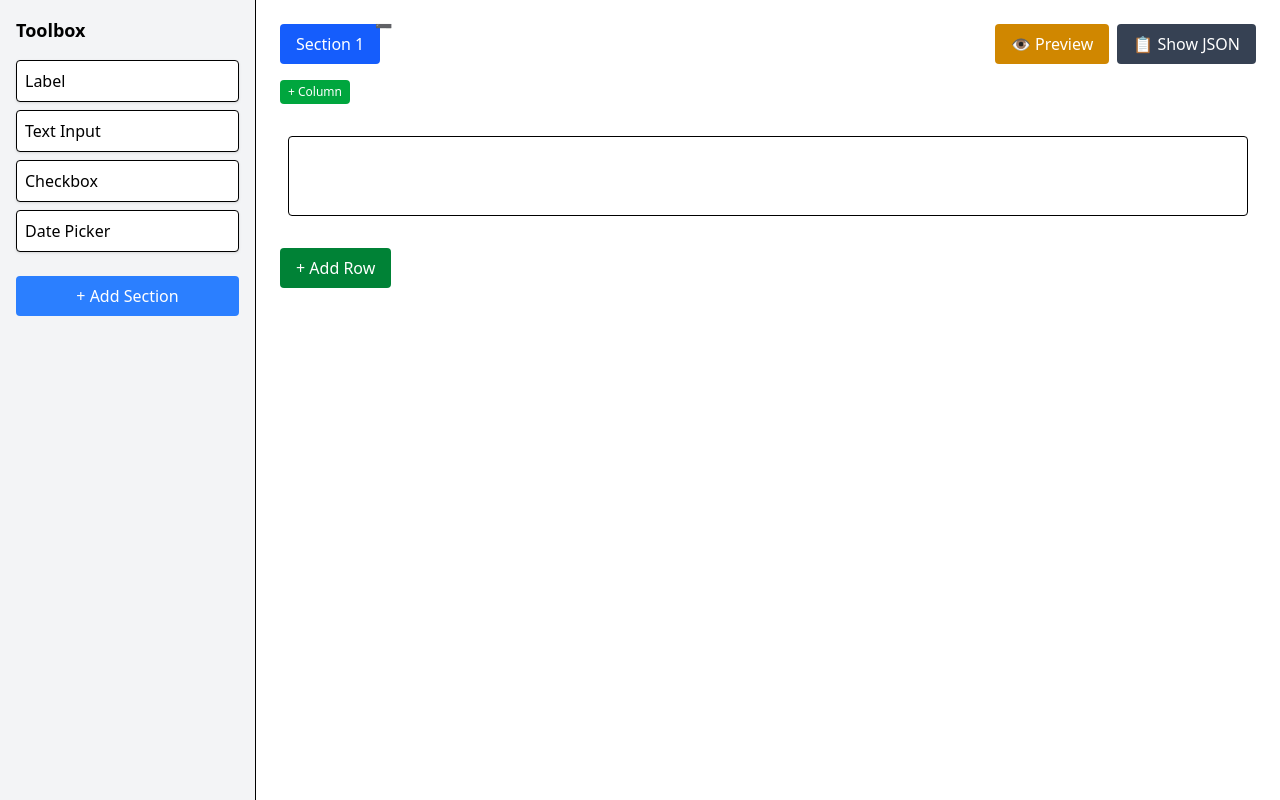
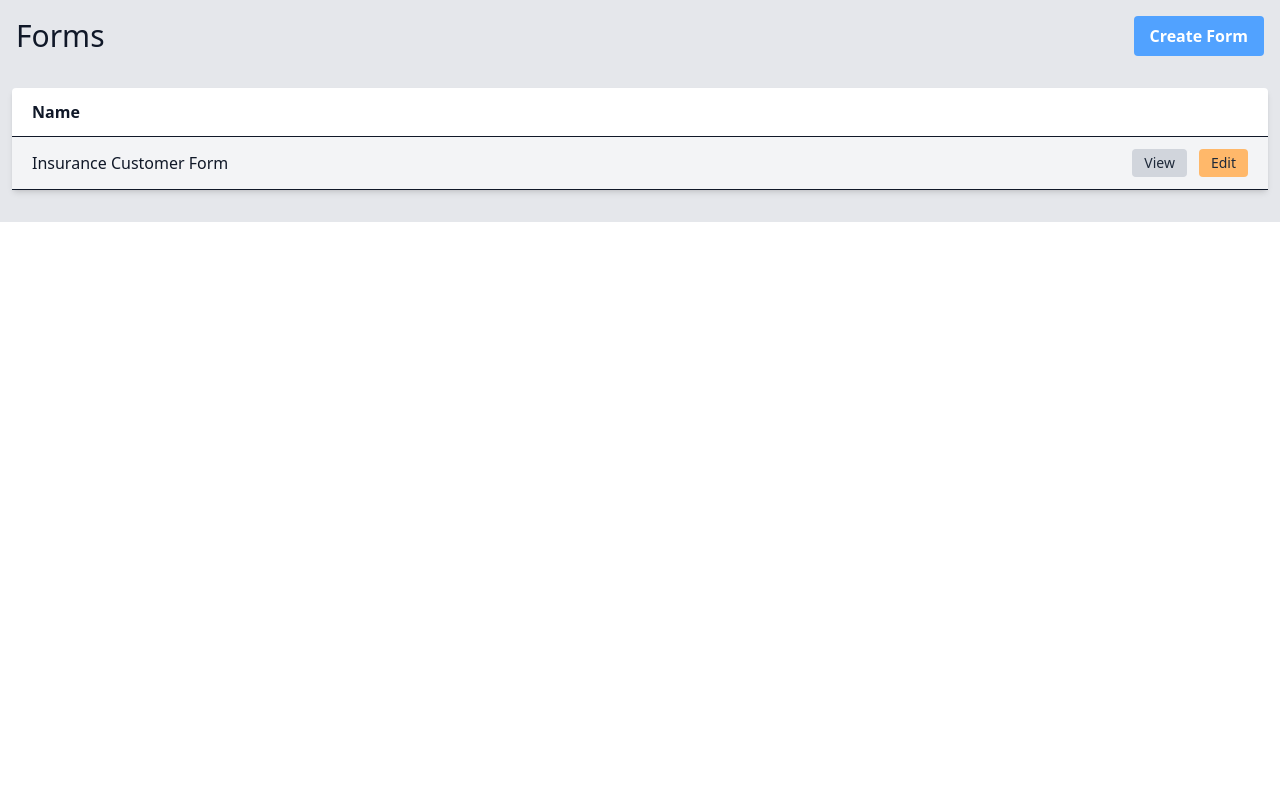
Before and after one commit to akshay-at-bluepineapple/form-builder-ui, a React (Vite) app: page / in a window 1280 px wide. Built offline with nearby package versions, Linux system fonts and the light colour scheme.

Commit message:
Routes added

```diff
--- a/package.json
+++ b/package.json
@@ -15,7 +15,8 @@
     "@dnd-kit/utilities": "^3.2.2",
     "@tailwindcss/vite": "^4.1.7",
     "react": "^19.1.0",
-    "react-dom": "^19.1.0"
+    "react-dom": "^19.1.0",
+    "react-router-dom": "^7.6.0"
   },
   "devDependencies": {
     "@eslint/js": "^9.25.0",
--- a/src/App.jsx
+++ b/src/App.jsx
@@ -1,12 +1,13 @@
 import React from 'react';
-import FormBuilder from "./components/FormBuilder"
+import { BrowserRouter as Router } from 'react-router-dom';
+import AppRoutes from './routes/AppRoutes';
+
 function App() {
-
   return (
-    <>
-      <FormBuilder />
-    </>
-  )
+    <Router>
+      <AppRoutes />
+    </Router>
+  );
 }
 
-export default App
+export default App;
--- a/src/components/FormBuilder.jsx
+++ b/src/components/FormBuilder.jsx
@@ -6,24 +6,36 @@ import DroppableColumn from './DroppableColumn';
 import DraggableField from './DraggableField';
 import FieldEditorModal from './FieldEditorModal';
 import JsonModal from './JsonModal';
+import { useLocation } from 'react-router-dom';
 
 export default function FormBuilder() {
-    const [sections, setSections] = useState([
-        {
-            id: 'section-1',
-            name: 'Section 1',
-            collapsed: false,
-            rows: [{
-                id: 'row-1',
-                columns: [{ id: 'col-1', fields: [] }]
-            }]
-        },
-    ]);
-    const [activeSection, setActiveSection] = useState('section-1');
+    const location = useLocation();
+    const isPreview = location.state?.preview;
+    const formData = location.state?.form || {};
+    const [sections, setSections] = useState(formData.sections || []);
+
+    // const [sections, setSections] = useState([
+    //     {
+    //         id: 'section-1',
+    //         name: 'Section 1',
+    //         collapsed: false,
+    //         rows: [{
+    //             id: 'row-1',
+    //             columns: [{ id: 'col-1', fields: [] }]
+    //         }]
+    //     },
+    // ]);
+    // const [activeSection, setActiveSection] = useState('section-1');
+    const [activeSection, setActiveSection] = useState(() => {
+        return formData.sections && formData.sections.length > 0
+            ? formData.sections[0].id
+            : null;
+    });
+
     const [draggedToolboxField, setDraggedToolboxField] = useState(null);
     const [editingField, setEditingField] = useState(null);
     const [showJson, setShowJson] = useState(false);
-    const [previewMode, setPreviewMode] = useState(false);
+    const [previewMode, setPreviewMode] = useState(isPreview || false);
     const [editingSectionId, setEditingSectionId] = useState(null);
     const [tempSectionName, setTempSectionName] = useState('');
 
@@ -167,6 +179,12 @@ export default function FormBuilder() {
         );
     };
 
+    React.useEffect(() => {
+        if (sections.length > 0 && !sections.find(s => s.id === activeSection)) {
+            setActiveSection(sections[0].id);
+        }
+    }, [sections, activeSection]);
+
     return (
         <div className="flex h-screen">
             <Toolbox
@@ -197,14 +215,14 @@ export default function FormBuilder() {
                                     onClick={() => setActiveSection(section.id)}
                                     onDoubleClick={() => {
                                         setEditingSectionId(section.id);
-                                        setTempSectionName(section.name);
+                                        setTempSectionName(section.section_name);
                                     }}
                                     className={`px-4 py-2 rounded ${section.id === activeSection
                                         ? 'bg-blue-600 text-white'
                                         : 'bg-gray-200 text-gray-800'
                                         }`}
                                 >
-                                    {section.name}
+                                    {section.section_name}
                                 </button>
                             )}
                             <button
@@ -314,18 +332,18 @@ export default function FormBuilder() {
                     <div className="space-y-6">
                         {sections.map(section => (
                             <div key={section.id} className="bg-white p-4 rounded shadow border">
-                                <h2 className="font-bold mb-2">{section.name}</h2>
+                                <h2 className="font-bold mb-2">{section.section_name}</h2>
                                 {!section.collapsed && section.rows.map(row => (
                                     <div key={row.id} className="flex gap-4 mb-4">
                                         {row.columns.map(col => (
                                             <div key={col.id} className="w-1/3 space-y-3">
                                                 {col.fields.map(field => (
                                                     <div key={field.id}>
-                                                        <label className="block font-medium">{field.label}</label>
-                                                        {field.type === 'text' && <input placeholder={field.placeholder} className="border p-1 rounded w-full" />}
-                                                        {field.type === 'label' && <div>{field.label}</div>}
-                                                        {field.type === 'checkbox' && <input type="checkbox" />}
-                                                        {field.type === 'date' && <input type="date" className="border p-1 rounded" />}
+                                                        <label className="block font-medium">{field.config.label}</label>
+                                                        {field.config.field_type === 'text' && <input placeholder={field.config.placeholder} className="border p-1 rounded w-full" />}
+                                                        {field.config.field_type === 'label' && <div>{field.config.label}</div>}
+                                                        {field.config.field_type === 'checkbox' && <input type="checkbox" />}
+                                                        {field.config.field_type === 'date' && <input type="date" className="border p-1 rounded" />}
                                                     </div>
                                                 ))}
                                             </div>
--- /dev/null
+++ b/src/components/FormListing.jsx
@@ -0,0 +1,174 @@
+import React from 'react';
+import { useNavigate } from 'react-router-dom';
+
+function FormListing() {
+    const navigate = useNavigate();
+    const [forms, setForms] = React.useState([]);
+
+    const [users, setUsers] = React.useState([
+        { name: 'Insurance User Form' },
+        { name: 'Policy Holder Form' },
+        { name: 'Insurance Customer Form' },
+        { name: 'Policy Management Form' },
+        { name: 'Policy Update Form' },
+    ]);
+
+    React.useEffect(() => {
+        const sampleForms = [
+            {
+                form_name: "Insurance Customer Form",
+                submit_api_route: "/api/forms/insurance-customer/submit/",
+                sections: [
+                    {
+                        section_name: "Personal Details",
+                        is_collapsable: true,
+                        section_order: 1,
+                        rows: [
+                            {
+                                row_name: "Basic Info",
+                                row_order: 1,
+                                columns: [
+                                    {
+                                        column_name: "Full Name Column", // add if needed
+                                        column_order: 1,
+                                        fields: [
+                                            {
+                                                config: {
+                                                    field_type: "text",
+                                                    label: "Full Name",
+                                                    placeholder: "Enter full name",
+                                                    required: true
+                                                }
+                                            }
+                                        ]
+                                    },
+                                    {
+                                        column_name: "DOB Column",
+                                        column_order: 2,
+                                        fields: [
+                                            {
+                                                config: {
+                                                    field_type: "date",
+                                                    label: "Date of Birth",
+                                                    placeholder: "Select your date of birth",
+                                                    required: true
+                                                }
+                                            }
+                                        ]
+                                    },
+                                    {
+                                        column_name: "Empty Column",
+                                        column_order: 3,
+                                        fields: []
+                                    }
+                                ]
+                            }
+                        ]
+                    },
+                    {
+                        section_name: "Contact Details",
+                        is_collapsable: false,
+                        section_order: 2,
+                        rows: [
+                            {
+                                row_name: "Email & Phone",
+                                row_order: 1,
+                                columns: [
+                                    {
+                                        column_name: "Email Column",
+                                        column_order: 1,
+                                        fields: [
+                                            {
+                                                config: {
+                                                    field_type: "email",
+                                                    label: "Email",
+                                                    placeholder: "Enter email"
+                                                }
+                                            }
+                                        ]
+                                    },
+                                    {
+                                        column_name: "Phone Column",
+                                        column_order: 2,
+                                        fields: [
+                                            {
+                                                config: {
+                                                    field_type: "tel",
+                                                    label: "Phone",
+                                                    placeholder: "Enter phone number"
+                                                }
+                                            }
+                                        ]
+                                    },
+                                    {
+                                        column_name: "Empty Column",
+                                        column_order: 3,
+                                        fields: []
+                                    }
+                                ]
+                            }
+                        ]
+                    }
+                ]
+            },
+        ];
+
+        setForms(sampleForms);
+    }, []);
+    // useEffect(() => {
+    //     axios.get('http://localhost:8000/forms/')
+    //         .then(response => {
+    //             setForms(response.data);
+    //         })
+    //         .catch(error => {
+    //             console.error("Error fetching forms:", error);
+    //         });
+    // }, []);
+
+    return (
+
+        <div className="text-gray-900 bg-gray-200">
+            <div className="p-4 flex justify-between items-center">
+                <h1 className="text-3xl">
+                    Forms
+                </h1>
+                <button onClick={() => navigate('/forms/new')}
+                    className="bg-blue-400 hover:bg-blue-500 text-white font-semibold py-2 px-4 rounded transition">
+                    Create Form
+                </button>
+            </div>
+            <div className="px-3 py-4 flex justify-center">
+                <table className="w-full text-md bg-white shadow-md rounded mb-4">
+                    <tbody>
+                        <tr className="border-b">
+                            <th className="text-left p-3 px-5">Name</th>
+                            <th></th>
+                        </tr>
+                        {forms.map((form, index) => (
+                            <tr key={form.formId} className="border-b bg-gray-100 hover:bg-blue-50 transition">
+
+                                <td className="p-3 px-5"><input type="text" value={form.form_name} className="bg-transparent" /></td>
+
+                                <td className="p-3 px-5 flex justify-end space-x-3">
+
+                                    <button type="button"
+                                        onClick={() => navigate(`/forms/${index}/edit`, { state: { preview: true, form } })}
+                                        className="text-sm bg-gray-300 hover:bg-gray-400 text-gray-800 py-1 px-3 rounded focus:outline-none focus:shadow-outline transition"
+                                    >
+                                        View
+                                    </button>
+                                    <button type="button"
+                                        onClick={() => navigate(`/forms/${index}/edit`)}
+                                        className="text-sm bg-orange-300 hover:bg-orange-400 text-gray-800 py-1 px-3 rounded focus:outline-none focus:shadow-outline transition"
+                                    >
+                                        Edit</button></td>
+                            </tr>
+                        ))}
+                    </tbody>
+                </table>
+            </div>
+        </div>
+    )
+}
+
+export default FormListing;
--- /dev/null
+++ b/src/routes/AppRoutes.jsx
@@ -0,0 +1,17 @@
+// routes/AppRoutes.js
+import React from 'react';
+import { Routes, Route } from 'react-router-dom';
+import FormBuilder from '../components/FormBuilder';
+import FormListing from '../components/FormListing';
+
+function AppRoutes() {
+  return (
+    <Routes>
+      <Route path="/" element={<FormListing />} />
+      <Route path="/forms/new" element={<FormBuilder />} />
+      <Route path="/forms/:id/edit" element={<FormBuilder />} />
+    </Routes>
+  );
+}
+
+export default AppRoutes;
```
